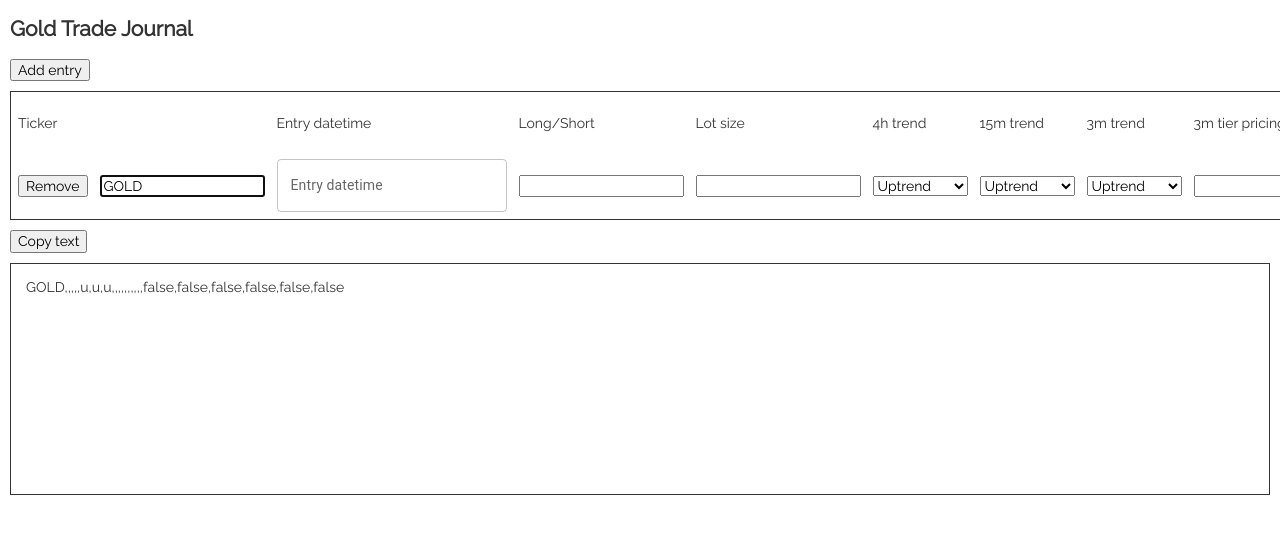
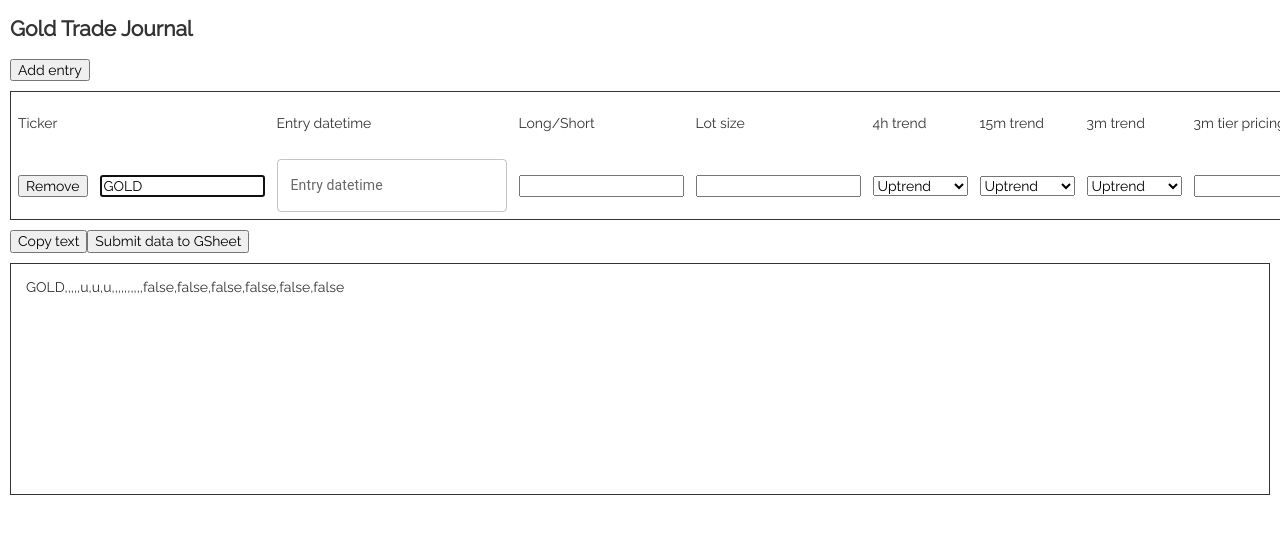
Before and after one commit to ekarudianto/my-website, a React app: page /trade-journal in a window 1280 px wide. Both pictures are taken after a click on the button "Add entry". Shown: the top 534 px of the page. Built offline with nearby package versions, Linux system fonts and the light colour scheme.

Commit message:
Revert "Remove send data func for now (ready to revert)"
This reverts commit fca9fbdbc37c6cc30c022c719b1085a8378f52cc.

```diff
--- a/src/components/TradeJournal/SummaryBox.js
+++ b/src/components/TradeJournal/SummaryBox.js
@@ -1,7 +1,7 @@
 import React from "react";
 import PropTypes from "prop-types";
 import './TradeJournal.scss';
-import {getImages} from "../../utils/util";
+import {getCurrentMonth, getImages} from "../../utils/util";
 
 const SummaryBox = ({ rows }) => {
   const DATE_TIME_FORMAT = 'DD-MM-YYYY HH:mm';
@@ -55,9 +55,71 @@ const SummaryBox = ({ rows }) => {
       });
   };
 
+  const sendData = async () => {
+    const data = rows.map((row) => {
+      const {
+        ticker,
+        entryDatetime,
+        longShort,
+        entry,
+        lotSize,
+        trend4h,
+        trend15m,
+        trend3m,
+        tierPricingLevel,
+        takeProfit,
+        stopLoss,
+        exitDatetime,
+        exitPrice,
+        gainLoss,
+        setup,
+        comment
+      } = row;
+
+      return {
+        ticker,
+        entryDatetime: entryDatetime.format(DATE_TIME_FORMAT),
+        longShort,
+        entry,
+        lotSize,
+        trend4h,
+        trend15m,
+        trend3m,
+        tierPricingLevel,
+        takeProfit,
+        stopLoss,
+        exitDatetime: exitDatetime.format(DATE_TIME_FORMAT),
+        exitPrice,
+        gainLoss,
+        setup,
+        comment,
+        images: getImages(row, false),
+    }});
+    const WEB_APP_URL = 'https://script.google.com/macros/s/AKfycbwlbBrVUAh78xFCjWTsQp7F7Uk-Q8SXQRh8AR989Y64DXje9JyPsQl6ql8jH0PUwQpZrw/exec';
+
+    try {
+      const response = await fetch(`${WEB_APP_URL}?sheet=${getCurrentMonth()}`, {
+        method: 'POST',
+        headers: { 'Content-Type': 'application/json' },
+        body: JSON.stringify({ data }),
+      });
+      const result = await response.json();
+      if (result.success) {
+        alert('Data added successfully!');
+      } else {
+        throw new Error(result.error);
+      }
+    } catch (error) {
+      // eslint-disable-next-line no-console
+      console.error('Error inserting data:', error);
+      alert('Failed to add data.');
+    }
+  }
+
   return (
     <div>
       <button onClick={copyToClipboard}>Copy text</button>
+      <button onClick={sendData}>Submit data to GSheet</button>
       <br/>
       <div className='string-list-container'>{transformRows(rows)}</div>
     </div>
```
